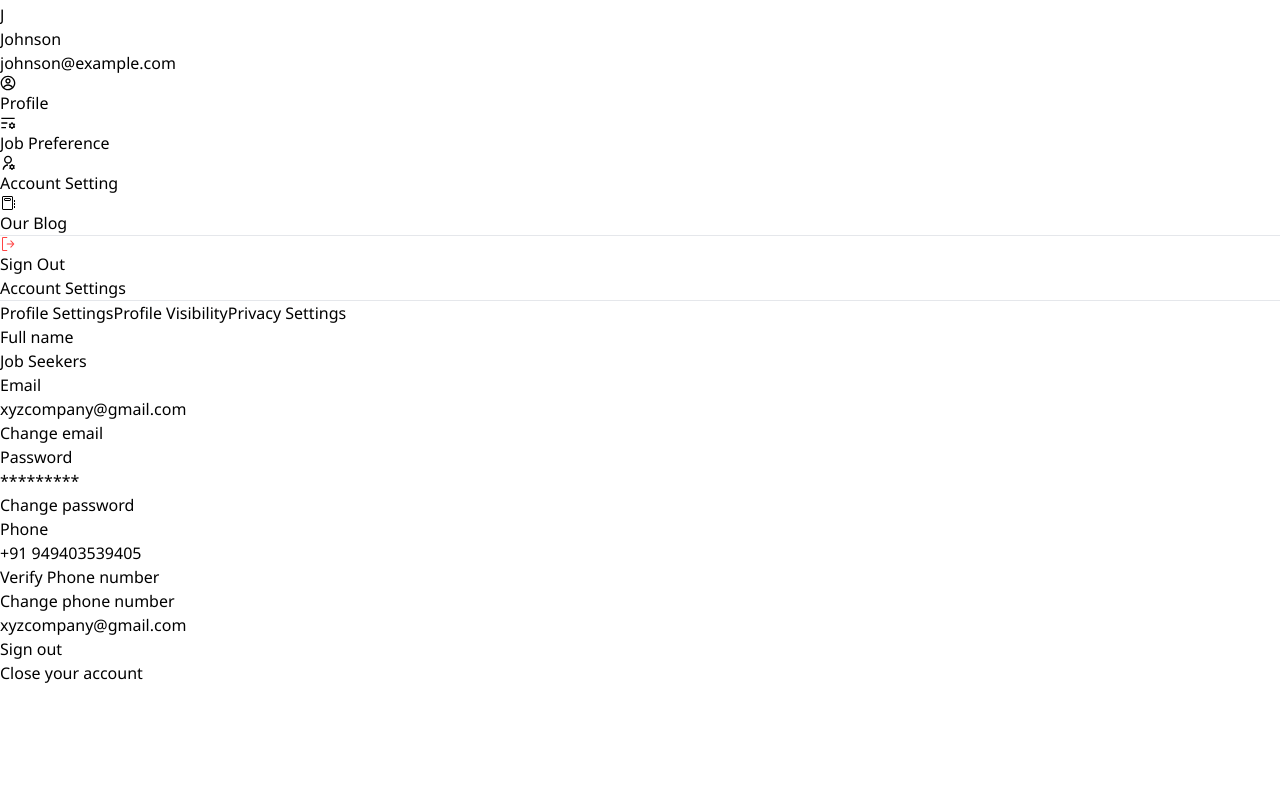
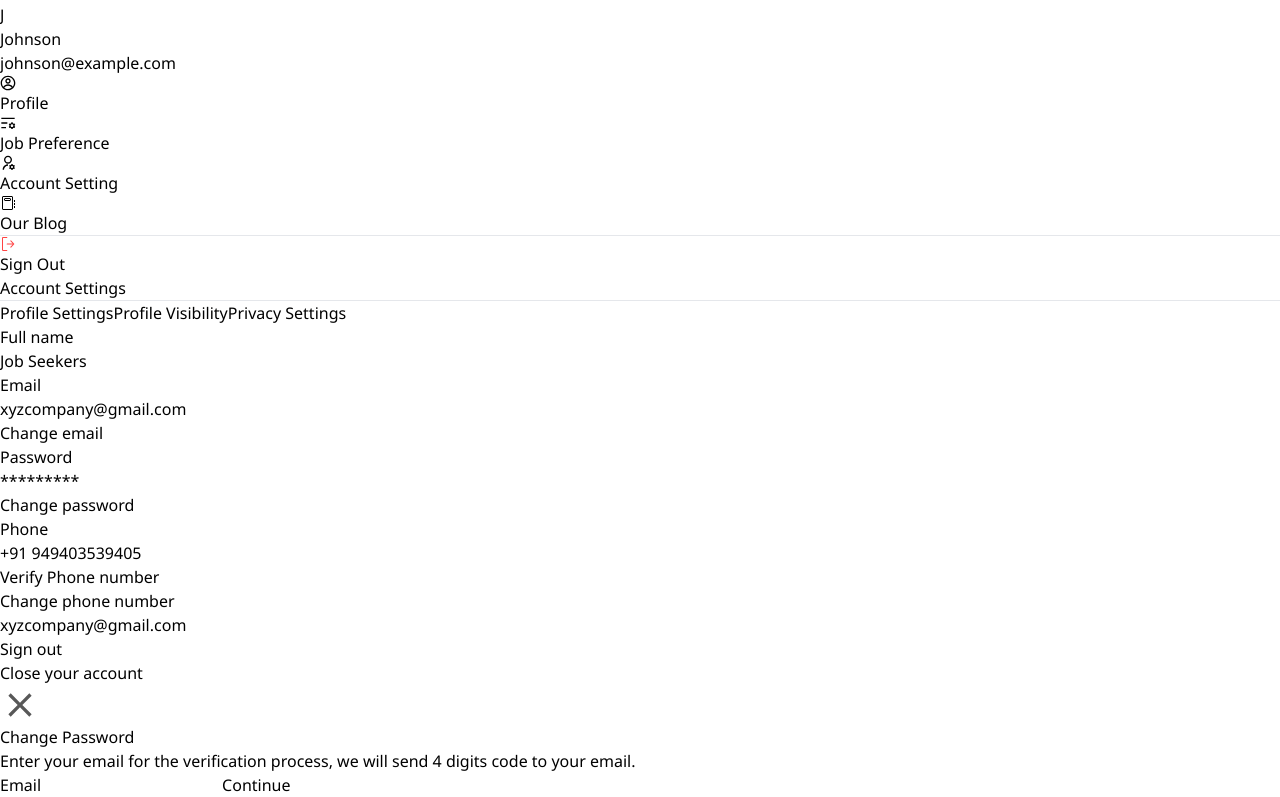
Before and after one commit to Sandeep1908/hirehour, a React (Vite) app: page /account in a window 1280 px wide. Shown: the part 833-1630 px from the top of the page. Before the commit the page ends 1518 px from the top, so only its background shows below. Built offline with nearby package versions, Linux system fonts and the light colour scheme.

Commit message:
feat(accountsetting):add accsetting page

```diff
--- a/src/pages/AccountSettings/AccountSettings.tsx
+++ b/src/pages/AccountSettings/AccountSettings.tsx
@@ -1,24 +1,25 @@
-import React from "react";
+import React, { useState } from "react";
 import { Link } from "react-router-dom";
-
+import {IoMdClose} from 'react-icons/io'
 
 const AccountSetting:React.FC=()=>{
+    const [isChangeEmail,setIsChangeEmail]=useState<boolean>(false)
     const titles = [
         {
             label:'Profile Settings',
-            link:'/myjobs'
+            link:'/account'
         },
         {
             label:'Profile Visibility',
-            link:'/right-to-represent'
+            link:'/profile-visibility'
         },{
             label:'Privacy Settings',
-            link:'/messages'
+            link:''
         }
       ];
 
     return(
-        <div className="w-full  h-full bg-[#F2F2F5] p-2 " >
+        <div className="w-full  h-full bg-[#F2F2F5] p-2  relative" >
             <div className=" w-full max-w-[1280px] h-full bg-white  m-auto mt-10 rounded-lg p-5">
                     <h1 className="text-3xl p-3 font-bold">Account Settings</h1>
                     <hr />
@@ -26,7 +27,7 @@ const AccountSetting:React.FC=()=>{
                                 <ul className="w-full  flex justify-start items-center space-x-6   ">
                                     {titles?.map((item,id)=>{
                                         return(
-                                            <Link to={item.link} className={` text-sm p-1 md:text-xl font-[600]  ${id==2?'border-[#104B53] border-b-4':''}  md:p-5`} key={id}>{item.label}</Link>
+                                            <Link to={item.link} className={` text-sm p-1 md:text-xl font-[600]  ${id==0?'border-[#104B53] border-b-4':''}  md:p-5`} key={id}>{item.label}</Link>
                                         )
                                     })}
                                 </ul>
@@ -59,7 +60,7 @@ const AccountSetting:React.FC=()=>{
                                                         </div>
 
 
-                                                        <p className="p-2 text-[#104B53] text-xs rounded-full border border-[#104B53]">Change email</p>
+                                                        <p  className="p-2 text-[#104B53] text-xs rounded-full border border-[#104B53]">Change email</p>
                                                     </div>
 
 
@@ -72,7 +73,7 @@ const AccountSetting:React.FC=()=>{
                                                         </div>
 
 
-                                                        <p className="p-2 text-[#104B53] text-xs rounded-full border border-[#104B53]">Change password</p>
+                                                        <p className="p-2 text-[#104B53] text-xs rounded-full border border-[#104B53]" onClick={()=>setIsChangeEmail(true)}>Change password</p>
                                                     </div>
 
 
@@ -118,6 +119,29 @@ const AccountSetting:React.FC=()=>{
 
                         </div>
             </div>
+
+
+<div className={`w-full h-full absolute top-0 transition-all ease-in-out duration-300  ${isChangeEmail ? 'opacity-1 scale-[1.01]' : 'opacity-0 z-[-10]'}`}>
+        <div className='w-full h-full absolute bg-black opacity-80 z-10'>
+
+        </div>
+       <div className='w-full h-full flex justify-center items-center'>
+
+           <div className='relative z-20 w-[617px]   bg-white rounded-lg p-10 flex flex-col gap-3'>
+            <div className="flex justify-end cursor-pointer"> <IoMdClose size={40} color="#585858" onClick={()=>setIsChangeEmail(false)} /></div>
+                <p className='font-bold text-2xl text-[#114B53]'>Change Password</p>
+                <p className='text-base font-normal text-[#C7C9D9] '>Enter your email for the verification process, we will send 4 digits code to your email.</p>
+                <form action="" className='h-full flex flex-col justify-between'>
+
+                    <label htmlFor="" className='text-[#8F90A6] font-medium'> Email</label>
+                    <input type="text" className='w-full h-[54px] border-2 rounded-lg border-[#EBEBF0]' />
+                    <button  className='w-full h-[58px] mt-5 font-semibold text-base text-white rounded-lg bg-[#114B53]'>
+                      Continue
+                    </button>
+                </form>
+           </div>
+       </div>
+    </div>
         </div>
     )
 }
```
